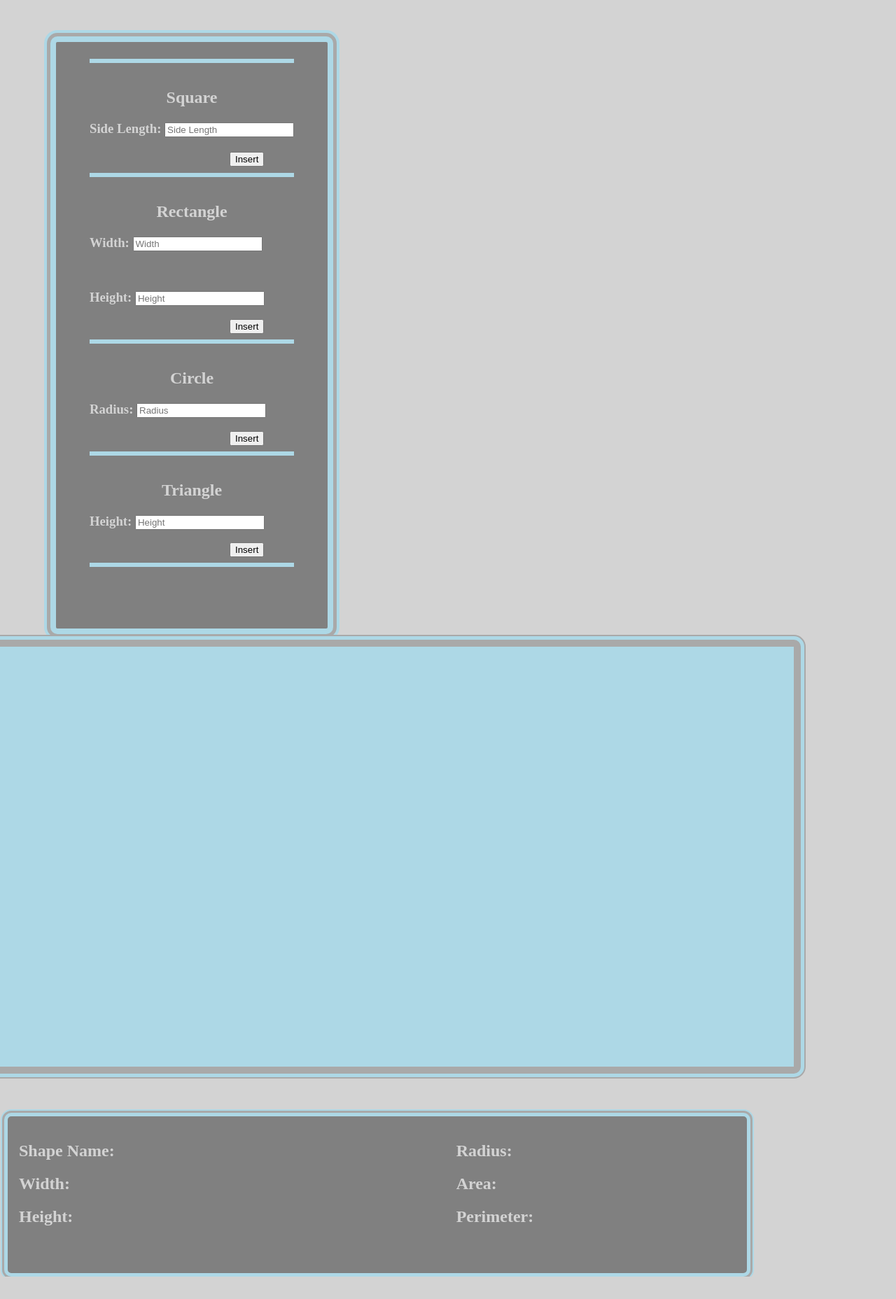
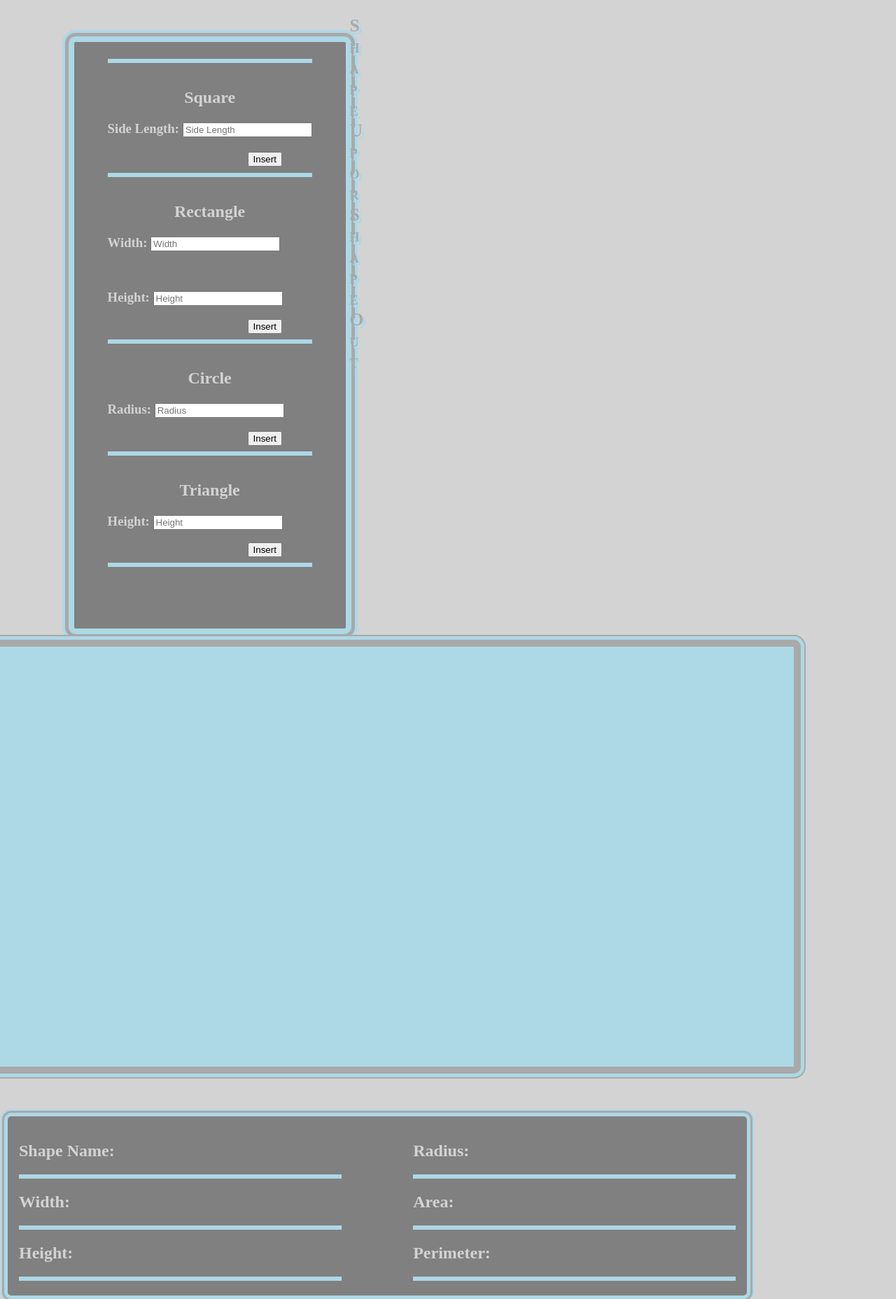
Before and after one commit to Dylan1898/Shapes, a plain HTML site: page index.html in a window 1280 px wide. Shown: the whole page at 70% size. Before the commit the page ends 1824 px from the top, so only its background shows below. Drawn offline with Linux system fonts and the light colour scheme.

Commit message:
morestyle

```diff
--- a/index.html
+++ b/index.html
@@ -11,6 +11,7 @@
 </head>
 
 <body>
+    <h1>Shape Up or Shape Out</h1>
     <div class='inputs'>
         <div class='innerdiv'>
             <hr>
@@ -44,13 +45,19 @@
     <div class='feedback'>
         <div class='innerfeed1'>
             <h2>Shape Name:</h2>
+            <hr>
             <h2>Width:</h2>
+            <hr>
             <h2>Height:</h2>
+            <hr>
         </div>
         <div class='innerfeed2'>
             <h2>Radius:</h2>
+            <hr>
             <h2>Area:</h2>
+            <hr>
             <h2>Perimeter:</h2>
+            <hr>
         </div>
     </div>
 
--- a/script.js
+++ b/script.js
@@ -22,7 +22,9 @@ class Circle extends Shape{
 
 class Triangle extends Shape{
     constructor(height){
-        this.height=height
+        this.height=height;
+        this.base=height;
+        this.width=height;
     }
 };
 
--- a/styles.css
+++ b/styles.css
@@ -22,6 +22,21 @@
     box-shadow:
      0 0 0 5px darkgray,
     0 0 0 9px lightblue
+
+}
+h1{
+	 transform: translate(19.2em, -0.1em);
+    font-size: 1.6em;
+    color:darkgrey;
+    text-shadow: 4px 4px lightblue;
+    width:1em;
+    word-break:break-word;
+    float:left;
+    letter-spacing:1em;
+    white-space:pre-wrap;
+    font-variant: small-caps;
+
+
 
 }
  h3{
@@ -50,7 +65,7 @@ hr{
 }
 .feedback{
     background-color: gray;
-    height: 12em;
+    height: 14em;
     width:64em;
     float:right;
     margin-right:12.5em;
@@ -65,13 +80,13 @@ hr{
 .innerfeed1{
    float:left;
    height:15%;
-   width:30%;
+   width:45%;
    background-color: gray
 
 }
 .innerfeed2{
  float:right;
  height:15%;
- width:39%;
+ width:45%;
  background-color:gray
 }
```
